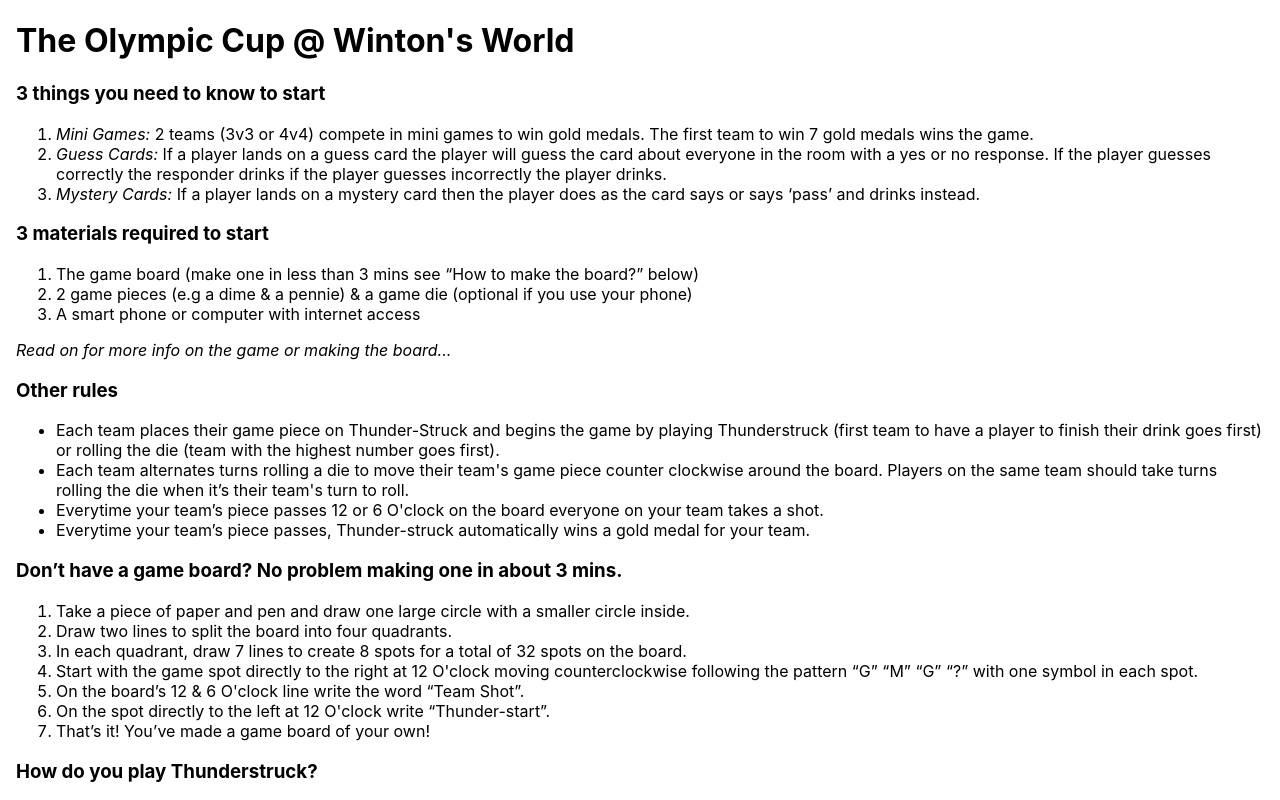
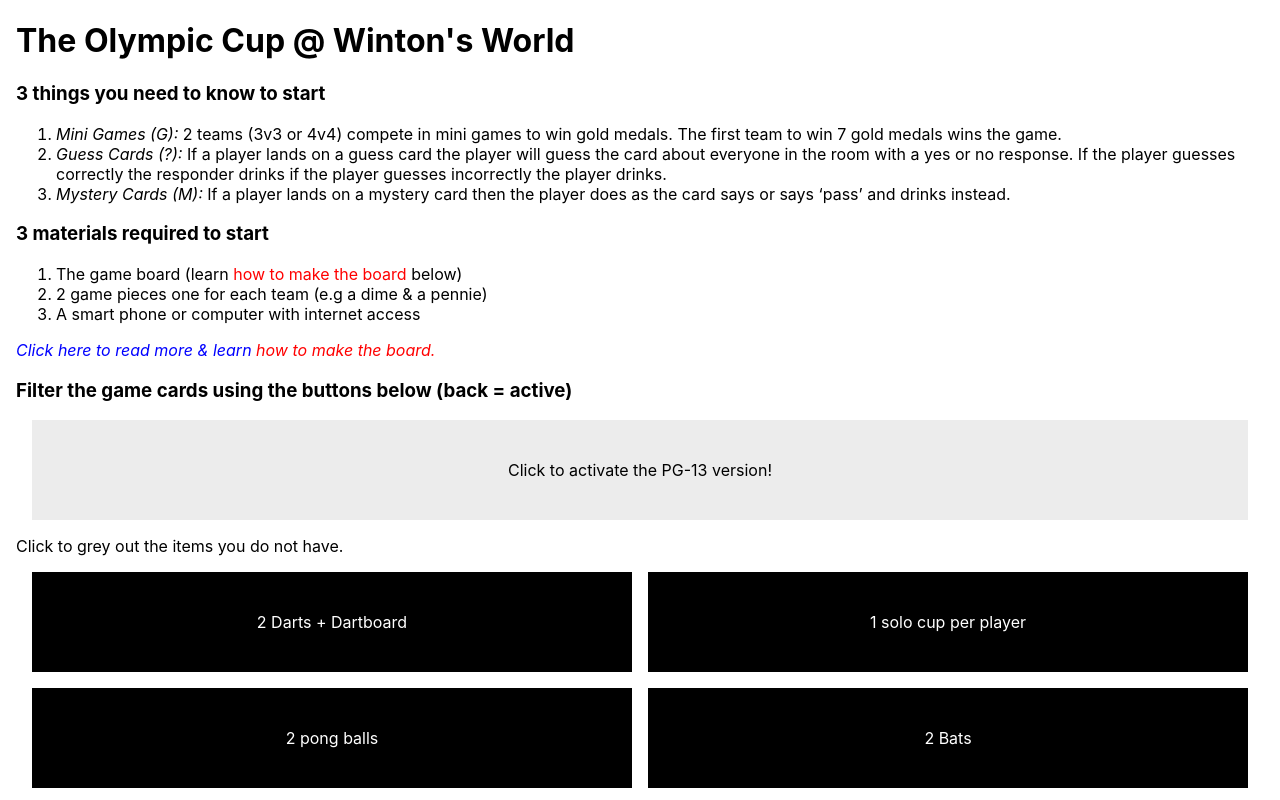
Before and after one commit to awinton64/olympic-cup, a React (Create React App) app: page / in a window 1280 px wide. Shown: the top 800 px of the page. Built offline with nearby package versions, Linux system fonts and the light colour scheme.

Commit message:
updated game description

```diff
--- a/src/App.css
+++ b/src/App.css
@@ -134,6 +134,12 @@
     background-color: #5463FF;
   }
 
+  /* .visible {
+  } */
+
+  .hidden {
+    display: none;
+  }
   /* .button:hover {background-color: #ECECEC} */
 
   /* .button:active {background-color: #3e8e41} */
--- a/src/App.js
+++ b/src/App.js
@@ -713,7 +713,7 @@ const displayMysteryCard = () => {
   console.log(mysteryCards);
 }
 
-const [cardDescription, setCardDescription] = useState('Description will show here')
+const [cardDescription, setCardDescription] = useState('Description will show here. Click text to toggle fullscren.')
 const [cardName, setCardName] = useState('Card Name will show here')
 
 //display miniGame Cards
--- a/src/components/DescriptionContainer.js
+++ b/src/components/DescriptionContainer.js
@@ -1,37 +1,36 @@
-
+import { useState } from "react"
 
 const DescriptionContainer = () => {
+    const [descriptionExpanded, setDescriptionExpanded] = useState(false);
+
+    function toggleVisibility() {
+        setDescriptionExpanded(!descriptionExpanded)
+    }
+
     return (
         <div className='flex-container'>
             <h3>3 things you need to know to start</h3>
             <ol>
-                <li><i>Mini Games:</i> 2 teams (3v3 or 4v4) compete in mini games to win gold medals. The first team to win 7 gold medals wins the game.</li>
-                <li><i>Guess Cards:</i> If a player lands on a guess card the player will guess the card about everyone in the room with a yes or no response. If the player guesses correctly the responder drinks if the player guesses incorrectly the player drinks.</li>
-                <li><i>Mystery Cards:</i> If a player lands on a mystery card then the player does as the card says or says ‘pass’ and drinks instead.</li>
+                <li><i>Mini Games (G):</i> 2 teams (3v3 or 4v4) compete in mini games to win gold medals. The first team to win 7 gold medals wins the game.</li>
+                <li><i>Guess Cards (?):</i> If a player lands on a guess card the player will guess the card about everyone in the room with a yes or no response. If the player guesses correctly the responder drinks if the player guesses incorrectly the player drinks.</li>
+                <li><i>Mystery Cards (M):</i> If a player lands on a mystery card then the player does as the card says or says ‘pass’ and drinks instead.</li>
             </ol>
             <h3>3 materials required to start</h3>
             <ol>
-                <li>The game board (make one in less than 3 mins see “How to make the board?” below)</li>
-                <li>2 game pieces (e.g a dime &amp; a pennie) &amp; a game die (optional if you use your phone)</li>
+                <li>The game board (learn <span style={{ color:'red'}}>how to make the board</span> below)</li>
+                <li>2 game pieces one for each team (e.g a dime &amp; a pennie)</li>
                 <li>A smart phone or computer with internet access</li>
             </ol>
-            <div>
-                <p><i>Read on for more info on the game or making the board...</i></p>
+            <div onClick={toggleVisibility} style={{ color:'blue'}}>
+                <p><i>Click here to read more &amp; learn <span style={{ color:'red'}}>how to make the board.</span> </i></p>
             </div>
-            <div>
-                <h3>Other rules</h3>
-                <ul>
-                    <li>Each team places their game piece on Thunder-Struck and begins the game by playing Thunderstruck (first team to have a player to finish their drink goes first) or rolling the die (team with the highest number goes first).</li>
-                    <li>Each team alternates turns rolling a die to move their team's game piece counter clockwise around the board. Players on the same team should take turns rolling the die when it’s their team's turn to roll.</li>
-                    <li>Everytime your team’s piece passes 12 or 6 O'clock on the board everyone on your team takes a shot.</li>
-                    <li>Everytime your team’s piece passes, Thunder-struck automatically wins a gold medal for your team.</li>
-                </ul>
-                <h3>Don’t have a game board? No problem making one in about 3 mins.</h3>
+            <div className={descriptionExpanded ? null:'hidden'}>
+                <h3>How to make the board?</h3>
                 <ol>
                     <li>Take a piece of paper and pen and draw one large circle with a smaller circle inside.</li>
                     <li>Draw two lines to split the board into four quadrants.</li>
                     <li>In each quadrant, draw 7 lines to create 8 spots for a total of 32 spots on the board.</li>
-                    <li>Start with the game spot directly to the right at 12 O'clock moving counterclockwise following the pattern “G” “M” “G” “?” with one symbol in each spot.</li>
+                    <li>Start with the game spot directly to the right at 12 O'clock moving counterclockwise following the pattern “G” for mini game “M” for mystery “G” for mini game “?” for guess with one symbol in each spot.</li>
                     <li>On the board’s 12 &amp; 6 O'clock line write the word “Team Shot”.</li>
                     <li>On the spot directly to the left at 12 O'clock write “Thunder-start”.</li>
                     <li>That’s it! You’ve made a game board of your own!</li>
@@ -48,9 +47,25 @@ const DescriptionContainer = () => {
                     <p>The olympic cup was designed to be played the second half of an hour and half pregame, but it can be played whenever you want!</p>
                 <h3>How long should the Olympic Cup take?</h3>
                     <p>The game was designed to take an average of 45 minutes. Once you know how to play the mini games should take on average 2 minutes and the guess and mystery cards 1 minute. </p>
+                    <h3>Other rules</h3>
+                <ul>
+                    <li>Each team places their game piece on Thunder-Struck and begins the game by playing Thunderstruck (first team to have a player to finish their drink goes first) or rolling the die (team with the highest number goes first).</li>
+                    <li>Each team alternates turns rolling a die to move their team's game piece counter clockwise around the board. Players on the same team should take turns rolling the die when it’s their team's turn to roll.</li>
+                    <li>Everytime your team’s piece passes 12 or 6 O'clock on the board everyone on your team takes a shot.</li>
+                    <li>Everytime your team’s piece passes, Thunder-struck automatically wins a gold medal for your team.</li>
+                </ul>
+                <p>Have suggestions or questions on how to make the game better email us at theolympiccup@gmail.com</p>
+                <p><i>**WARNING: THIS GAME IS FOR AGES 21+. ALL PARTICIPATING PARTIES EXCEPT FULL RESPONSIBILITY FOR ANY INJURY OR DEATH**</i></p>
+                <div onClick={toggleVisibility} style={{ color:'blue'}}>
+                <p><i>Click here to read less.</i></p>
+                </div>
             </div>
         </div>
     )
 }
 
 export default DescriptionContainer
+
+
+//onClick={toggleVisibility()}
+//className={descriptionExpanded ? 'hidden':null}
--- a/src/components/FilterArea.js
+++ b/src/components/FilterArea.js
@@ -36,6 +36,7 @@ const FilterArea = ({filterExplicit, filterDarts, filterSoloCups, filterPongBall
 
     return (
         <div>
+            <h3>Filter the game cards using the buttons below (back = active)</h3>
             <div className={isActive ? 'non-explicit-btn': 'explicit-btn'} onClick={function(){ filterExplicit(); toggleClass()}}>Click to activate the PG-13 version!</div>
             <p>Click to grey out the items you do not have.</p>
             <div className='grid-container-gp-btn'>
```
